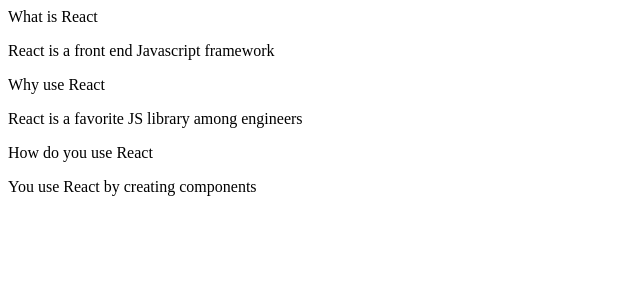
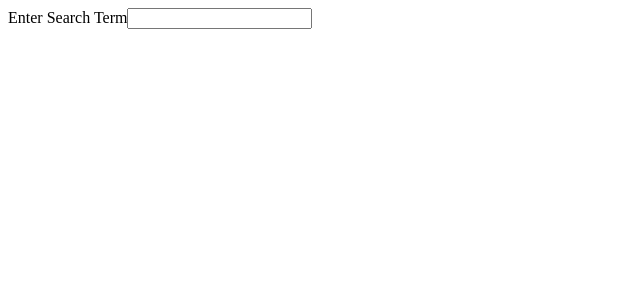
Before and after one commit to Patrick-Duvall/widgets, a React (Create React App) app: page / in a window 1280 px wide. Shown: the top 300 px of the page, without its empty margins (0-640 px from the left). Built offline with nearby package versions, Linux system fonts and the light colour scheme; the HTML template or start-up script is replaced by a standard one.

Commit message:
add search

```diff
--- a/src/App.jsx
+++ b/src/App.jsx
@@ -1,5 +1,6 @@
 import React from 'react'
-import Accordion from './components/Accordion'
+// import Accordion from './components/Accordion'
+import Search from './components/Search'
 
 const items = [
   {
@@ -18,6 +19,6 @@
 
 export default () => {
   return <div>
-    <Accordion items = {items}/>
+    <Search />
   </div>
 };
--- a/src/components/Accordion.jsx
+++ b/src/components/Accordion.jsx
@@ -1,13 +1,23 @@
-import React from 'react'
+import React, { useState } from 'react'
 
 const Accordion = ({items}) => {
-  const renderedItems = items.map(item => {
+  const [activeIndex, setActiveIndex] = useState(null)
+
+  const onTitleClick = (index) => {
+    setActiveIndex(index)
+  }
+  const renderedItems = items.map((item, index) => {
+
+    const active = index === activeIndex ? 'active' : ''
+
     return <React.Fragment key={item.title}>
-      <div className='title active'>
+      <div
+        className={`title ${active}`}
+        onClick={() => onTitleClick(index)}>
         <i className='dropdown icon'></i>
         {item.title}
       </div>
-      <div className='content active'>
+      <div className={`content ${active}`}>
         <p>{item.content}</p>
       </div>
     </React.Fragment>
--- /dev/null
+++ b/src/components/Search.jsx
@@ -0,0 +1,22 @@
+import React, { useState } from 'react'
+
+const Search = () => {
+
+  const [term, setTerm] = useState('')
+
+  return (
+    <div>
+      <div className='ui form'>
+        <div className='field'>
+          <label>Enter Search Term</label>
+          <input
+          className='input'
+          value={term}
+          onChange={e => setTerm(e.target.value)}/>
+        </div>
+      </div>
+    </div>
+  )
+}
+
+export default Search
```
Also changed, not shown: 1 other file (tests, documents, lock files or other folders).
